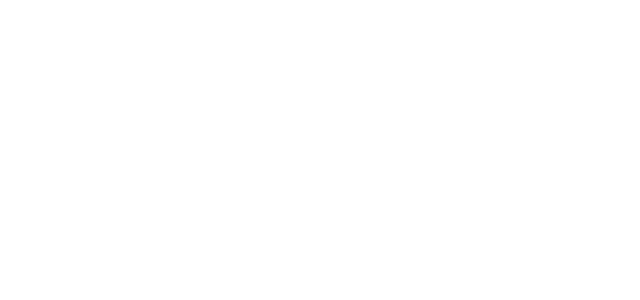
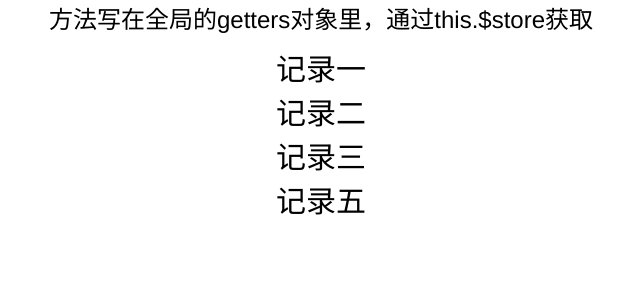
Before and after one commit to chenluily0451/vuePhoneDemo, a Vue app: page /#/vuex/getter in a window 1280 px wide. Shown: the top 300 px of the page, without its empty margins (319-959 px from the left). Built offline with nearby package versions, Linux system fonts and the light colour scheme.

Commit message:
添加getter，mutation

```diff
--- a/index.html
+++ b/index.html
@@ -3,7 +3,7 @@
   <head>
     <meta charset="utf-8">
     <meta name="viewport" content="width=device-width,initial-scale=1.0">
-    <title>vuephonedemo</title>
+    <title>vuephone</title>
   </head>
   <body>
     <div id="app"></div>
--- a/src/components/Index.vue
+++ b/src/components/Index.vue
@@ -8,6 +8,12 @@
         </li>
         <li>
           <a href="#/vuex/store" target="_blank">vuex-store</a>
+        </li>
+        <li>
+          <a href="#/vuex/getter" target="_blank">vuex-getter</a>
+        </li>
+        <li>
+          <a href="#/vuex/mutation" target="_blank">vuex-mutation</a>
         </li>
       </ul>
   </div>
--- /dev/null
+++ b/src/components/vuex/Getter.vue
@@ -0,0 +1,27 @@
+<template>
+  <div class="main">
+  <p>方法写在全局的getters对象里，通过this.$store获取</p>
+  <ul>
+    <li v-for="li in dataList">{{li.text}}</li>
+  </ul>
+  </div>
+</template>
+<script>
+  export default {
+      name:'Getter',
+      data() {
+          return {
+              dataList: this.$store.getters.showTrueLists
+          }
+      }
+  }
+</script>
+<style scoped lang="scss">
+  p{
+    font-size: 24px;
+    margin-bottom: 10px;
+  }
+  ul{
+    font-size: 30px;
+  }
+</style>
--- /dev/null
+++ b/src/components/vuex/MutationDemo.vue
@@ -0,0 +1,36 @@
+<template>
+  <div class="main">
+    <p @click="add">CLICK ME</p>
+    <P>{{welText}}</P>
+
+  </div>
+</template>
+<script>
+  import {mapMutations} from 'vuex'
+
+  export default {
+    name:'Mutation',
+    methods: {
+      ...mapMutations(     // ...为对象展开符
+        {
+          add :'welcome'   // 将 this.add() 映射为 this.$store.commit('welcome')
+        }
+      )
+    },
+    computed:{
+      welText: function(){
+        return this.$store.state.welcomeText
+      }
+    }
+  }
+
+</script>
+<style scoped lang="scss">
+  p{
+    font-size: 24px;
+    margin-bottom: 10px;
+  }
+  ul{
+    font-size: 30px;
+  }
+</style>
--- a/src/main.js
+++ b/src/main.js
@@ -4,6 +4,7 @@ import Vue from 'vue'
 import App from './App'
 import router from './router'
 import Vuex from 'vuex'
+
 
 Vue.config.productionTip = false
 
@@ -12,12 +13,47 @@ Vue.use(Vuex)
 
 const store =new Vuex.Store({
   state: {
-    count: 0
+    count: 0,
+    welcomeText:'Hi~',
+    lists:[
+      {
+        id: 1,
+        text:'记录一',
+        show:true
+      },
+      {
+        id: 2,
+        text:'记录二',
+        show:true
+      },
+      {
+        id: 3,
+        text:'记录三',
+        show:true
+      },
+      {
+        id: 4,
+        text:'记录四',
+        show:false
+      },
+      {
+        id: 5,
+        text:'记录五',
+        show:true
+      }
+    ]
   },
 
   mutations: {
     increment: state => state.count++,
-    decrement: state => state.count--
+    decrement: state => state.count--,
+    welcome: state =>  state.welcomeText = 'WELCOME BACK'
+
+  },
+  getters: {
+    showTrueLists: state => {
+      return state.lists.filter(li => li.show === true)
+    }
   }
 })
 
--- a/src/router/index.js
+++ b/src/router/index.js
@@ -3,6 +3,8 @@ import Router from 'vue-router'
 import MainContent from '@/components/MainContent'
 import Index from '@/components/Index'
 import Store from '@/components/vuex/Store'
+import Getter from '@/components/vuex/Getter'
+import MutationDemo from '@/components/vuex/MutationDemo'
 
 Vue.use(Router)
 
@@ -22,6 +24,16 @@ export default new Router({
       path: '/vuex/store',
       name: 'storeBlock',
       component:Store
+    },
+    {
+      path: '/vuex/getter',
+      name: 'getter',
+      component:Getter
+    },
+    {
+      path: '/vuex/mutation',
+      name: 'mutation',
+      component:MutationDemo
     }
   ]
 })
```
